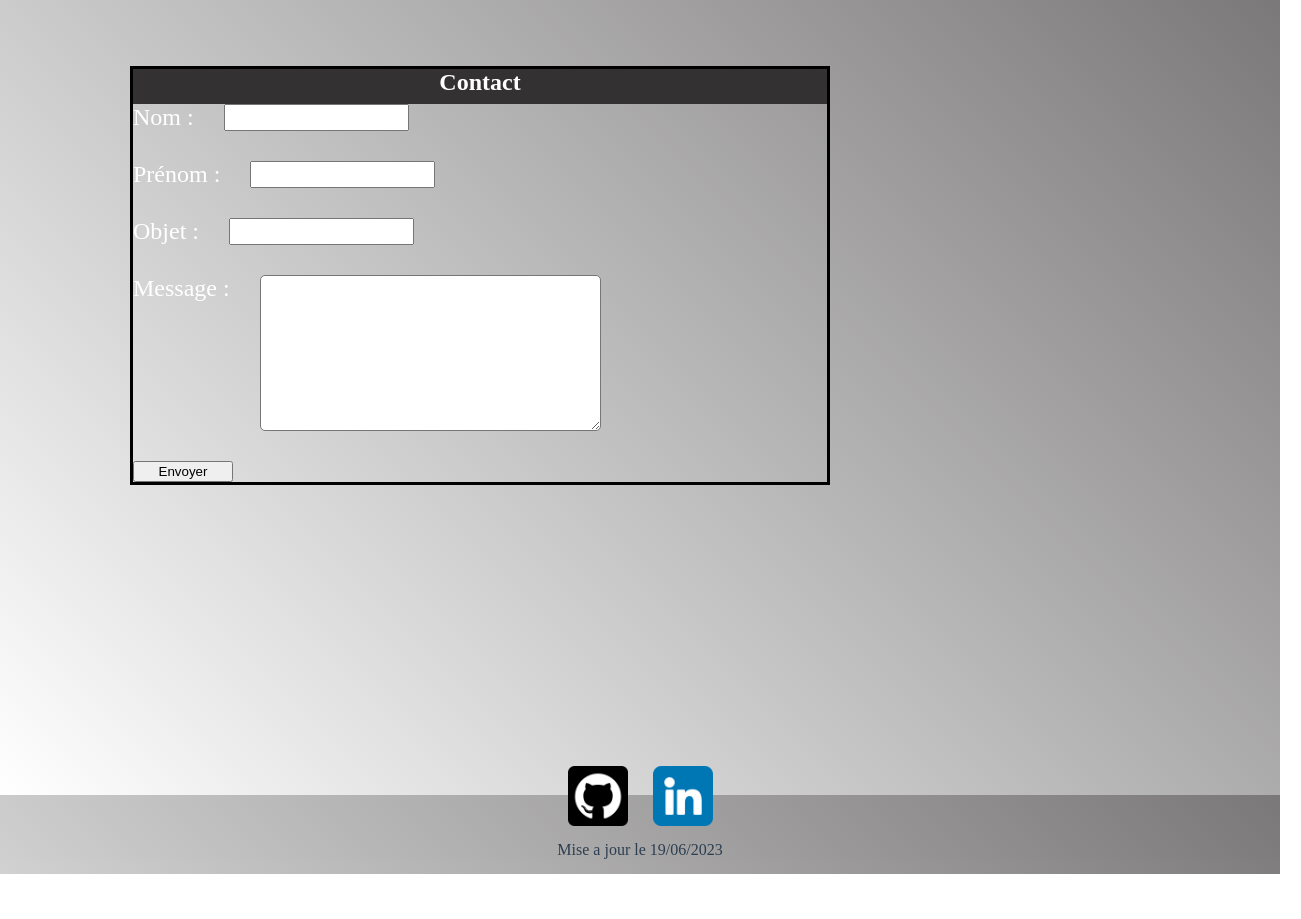
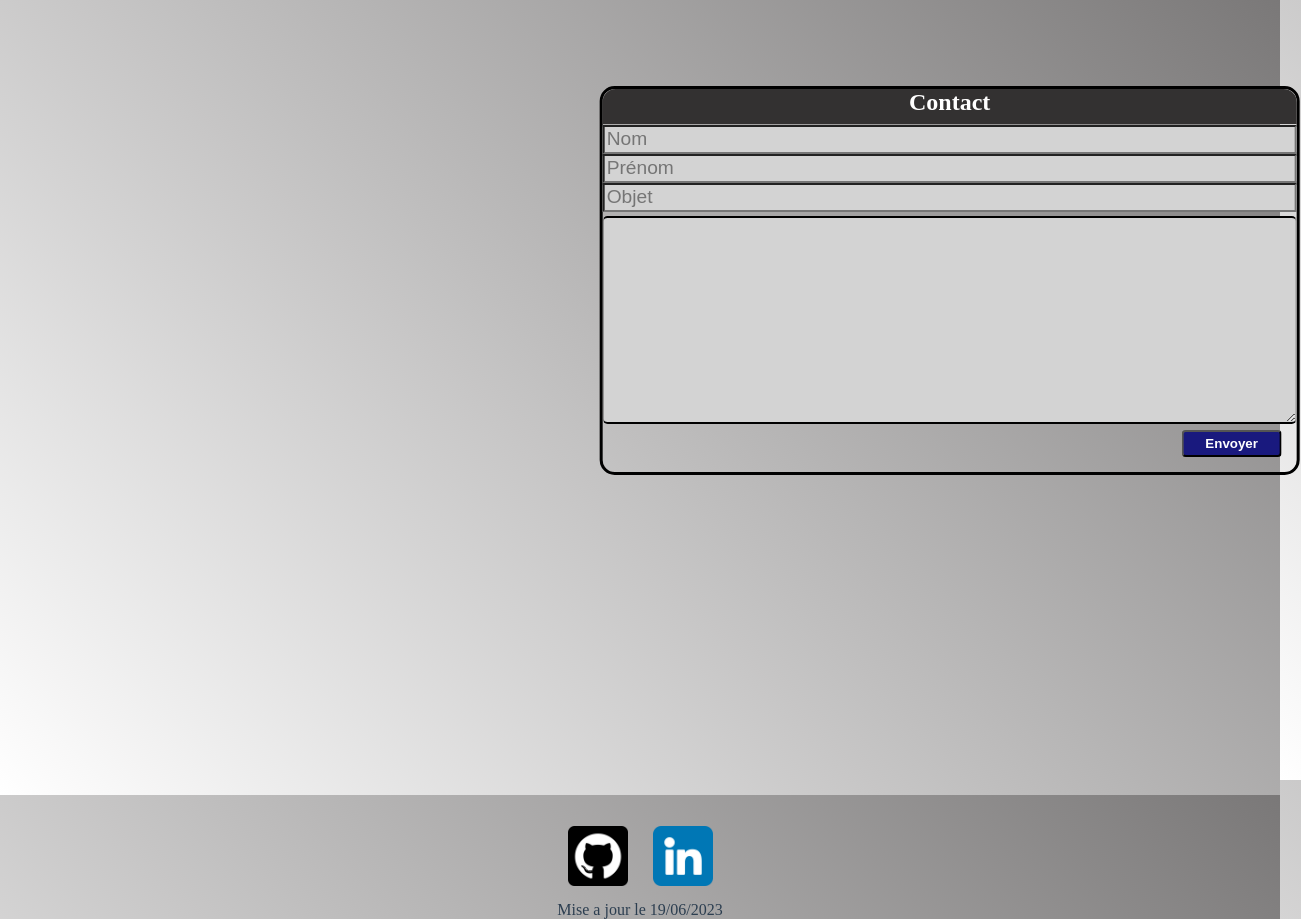
Before and after one commit to Sikiroux/Portfolio_VueJS, a Vue app in the folder Portfolio/: page / in a window 1280 px wide. Shown: the part 820-1739 px from the top of the page, 1301 px wide, since content can reach past the window. Before the commit the page ends 1694 px from the top, so only its background shows below. Built offline with nearby package versions, Linux system fonts and the light colour scheme.

Commit message:
Add contact section to body

```diff
--- a/Portfolio/index.html
+++ b/Portfolio/index.html
@@ -4,6 +4,7 @@
     <meta charset="UTF-8">
     <link rel="icon" href="./src/components/icons/Logo.png">
     <meta name="viewport" content="width=device-width, initial-scale=1.0">
+    <meta name="description" content="Portfolio de Damien Ekouma Ndong, cette application web contient le résumé de ces projets">
     <title>Damien EKOUMA NDONG</title>
   </head>
   <body>
--- a/Portfolio/src/App.vue
+++ b/Portfolio/src/App.vue
@@ -3,7 +3,6 @@ import { RouterLink, RouterView } from 'vue-router'
 import TheHeader from './components/Header.vue'
 import TheFooter from './components/Footer.vue'
 import Slideshow from './components/Slideshow.vue'
-import Modal from './components/ModalProject.vue'
 import Contact from './components/Contact.vue'
 </script>
 
@@ -11,7 +10,7 @@ import Contact from './components/Contact.vue'
   <body>
   <TheHeader></TheHeader>
   <!-- Setting up main content -->
-  <main>
+  <main class=".main">
     <section>
       <a href="https://glosbe.com/ty/en/ia%20orana" target="_blank">
       <h1>Ia orana.</h1>
@@ -25,7 +24,6 @@ import Contact from './components/Contact.vue'
 
       </p>
     </section>
-
     <Slideshow></Slideshow>
     <Contact></Contact>
   </main>
@@ -39,6 +37,7 @@ import Contact from './components/Contact.vue'
 
 
 <style scoped>
+
 
  main section{
   margin-left: 130px;
--- a/Portfolio/src/assets/base.css
+++ b/Portfolio/src/assets/base.css
@@ -58,9 +58,15 @@
   font-weight: normal;
 }
 
+html {
+  height: 100%;
+}
+
 body {
   color: var(--color-text);
   background: linear-gradient(45deg, var(--color-background), rgb(122, 120, 120));
   background-repeat: no-repeat;
   background-attachment: fixed;
+  height: 100%;
+  width: 100%;
 }
--- a/Portfolio/src/components/Contact.vue
+++ b/Portfolio/src/components/Contact.vue
@@ -1,7 +1,9 @@
 <script setup>
 import { ref } from "vue"
 
-const button = ref();
+const button = ref(null);
+
+const props = defineProps(["display"])
 
 function preventSubmit(event) {
     event.preventDefault();
@@ -10,29 +12,26 @@ function preventSubmit(event) {
 function executeFunction() {
     preventSubmit(event);
 }
+
 </script>
 
 <template>
         <section id="contact">
-        <form>
+            <form action="mailto:damieneko689@gmail.com" method="post" enctype="plain/text">
                 <legend>Contact</legend>
                 <div class="input-container">
-                <label for="lastname">Nom : </label>
-                <input type="text" id="lastname">
+                    <input type="text" id="lastname" placeholder="Nom">
                 </div>
                 <div class="input-container">
-                <label for="name">Prénom :  </label>
-                <input type="text" id="name">
+                    <input type="text" id="name" placeholder="Prénom">
                 </div>
                 <div class="input-container">
-                <label for="object">Objet : </label>
-                <input type="text" id="object">
+                    <input type="text" id="object" placeholder="Objet" name="object">
                 </div>
                 <div class="input-container message">
-                <label for="message">Message : </label>
-                <textarea id="message" rows="10" cols="40"></textarea>
+                    <textarea id="message" rows="10" cols="40" name="message"></textarea>
                 </div>
-            <button type="submit" ref="button" @click="executeFunction">Envoyer</button>
+                <button type="submit" ref="button"  value="send">Envoyer</button>
             </form>
         </section>
 </template>
@@ -41,8 +40,11 @@ function executeFunction() {
     section {
         height: 700px;
         font-size: 1.5rem;
+        width: 701px;
         display: flex;
         flex-direction: column;
+        margin: auto;
+        transform: translateX(67%);
     }
 
     form {
@@ -50,6 +52,7 @@ function executeFunction() {
         flex-direction: column;
         width: 700px;
         border: 3px solid black;
+        border-radius: 15px;
     }
 
     legend{
@@ -57,20 +60,39 @@ function executeFunction() {
         font-weight: bold;
         height: 35px;
         background-color: rgb(51, 49, 49);
+        border-top-left-radius: 13px;
+        border-top-right-radius: 13px;
     }
 
-    form .input-container {
-        padding-bottom: 30px;
-        display: flex;
-        gap: 30px;
+
+    form .input-container input {
+        background-color: rgb(211, 211, 211);
+        color: rgb(0, 0, 0);
+        width: 100%;
+        height: 100%;
+        font-size: 1.2rem;
     }
 
     textarea {
         border-radius: 5px;
+        background-color: rgb(211, 211, 211);
+        width: 100%;
+        margin-top: 5px;
+        border-top: 2px solid black;
+        border-bottom: 2px solid black;
+        font-size: 1.1rem;
     }
 
     form button   {
         width: 100px;
+        background-color: rgb(25, 25, 126);
+        color: white;
+        padding: 4px;
+        font-weight: bold;
+        border-radius: 4px;
+        margin-bottom: 15px;
+        align-self: flex-end;
+        margin-right: 15px;
     }
 
 </style>
--- a/Portfolio/src/components/Footer.vue
+++ b/Portfolio/src/components/Footer.vue
@@ -24,7 +24,7 @@
         flex-direction: column;
         align-items: center;
         text-align: center;
-        margin-bottom: 15px;
+        margin-top: 40px;
     }
 
     nav{
--- a/Portfolio/src/components/Header.vue
+++ b/Portfolio/src/components/Header.vue
@@ -1,5 +1,8 @@
 <script setup>
-import { onMounted } from "vue";
+import { onMounted, ref } from "vue";
+import Contact from "./Contact.vue"
+
+const display = ref(true);
 </script>
 
 <script>
--- a/Portfolio/src/components/Slideshow.vue
+++ b/Portfolio/src/components/Slideshow.vue
@@ -61,7 +61,7 @@ function handleCloseModal() {
     .slideshow {
         display: flex;
         overflow-x: scroll;
-        height: 360px;
+        height: 380px;
     }
 
     .slideshow__item {
@@ -83,6 +83,7 @@ function handleCloseModal() {
     .item__background-image:hover {
         transition-duration: 450ms;
         filter: blur(0);
+        box-shadow: 8px 8px 10px rgb(251, 255, 197);
     }
 
     .item__title {
```
Lines whose indentation alone changed are shown as unchanged.
